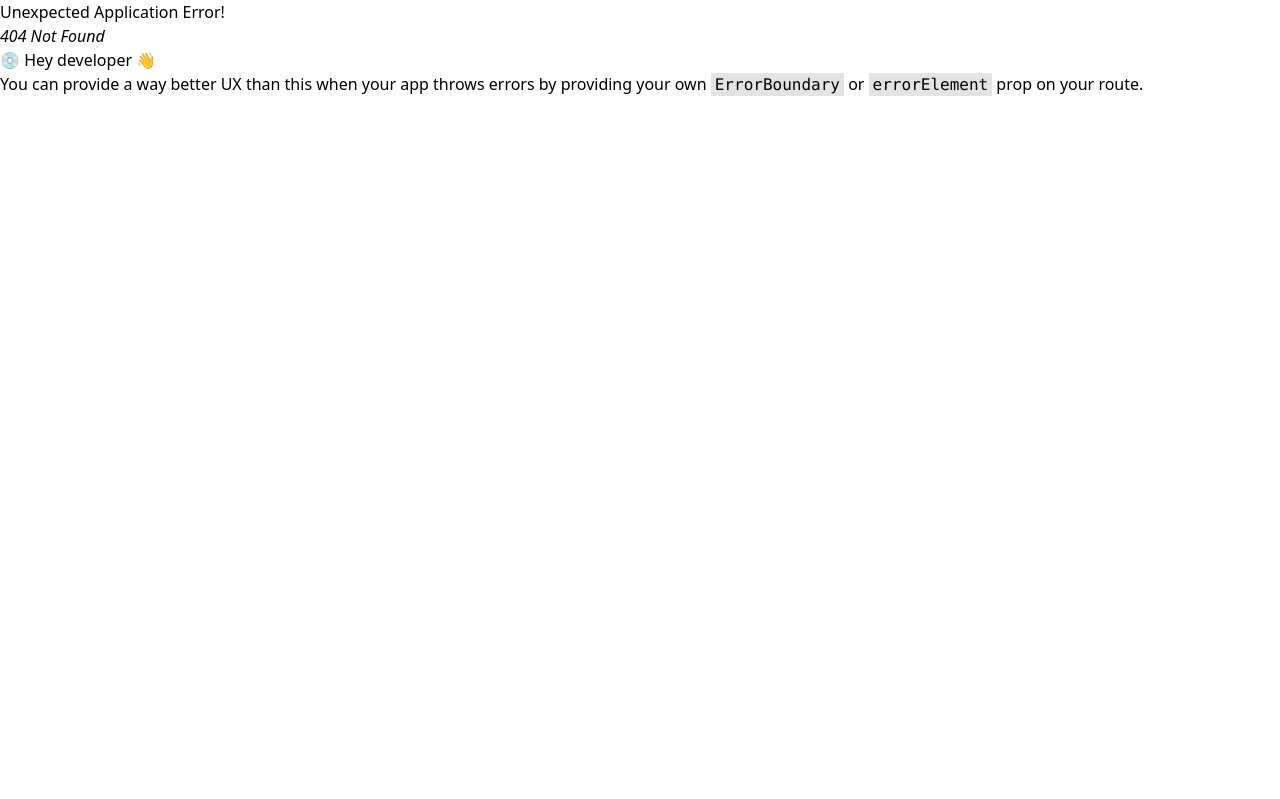
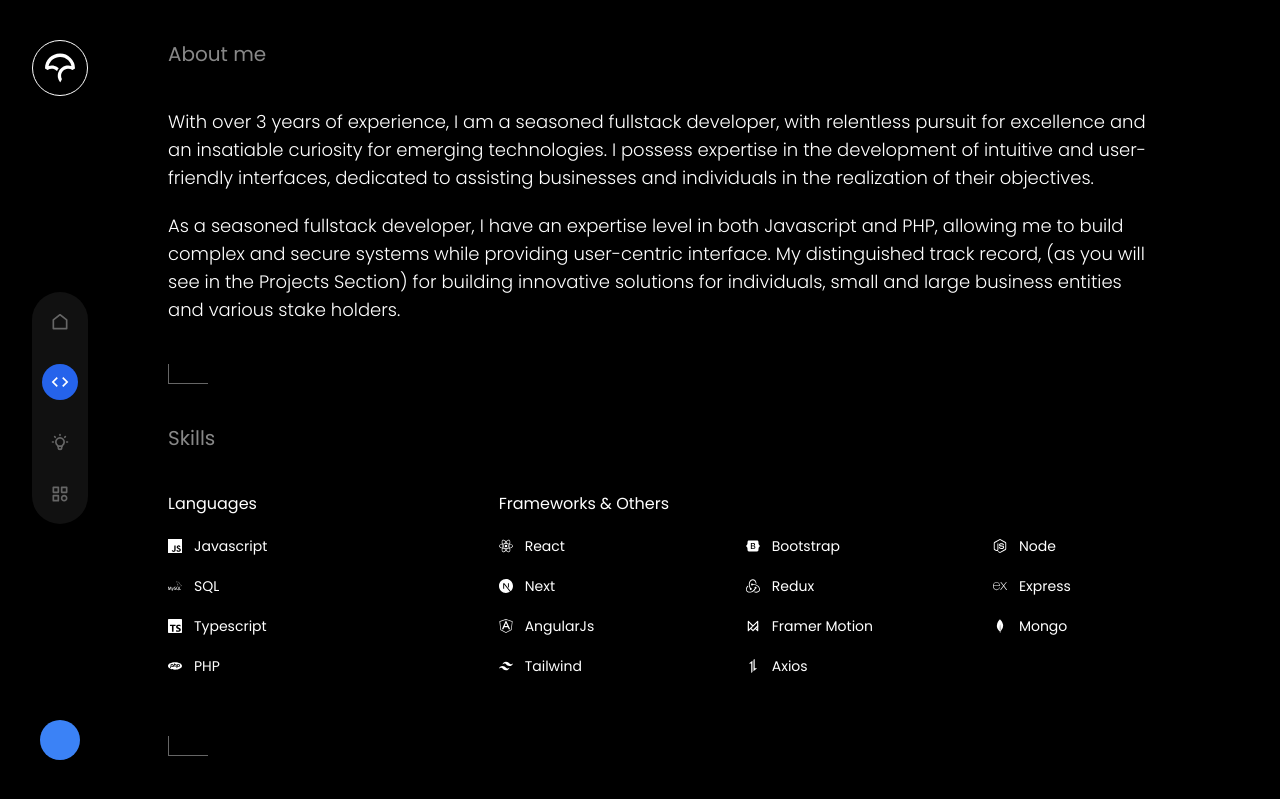
Before and after one commit to nsudekenechi/portfolio, a React (Vite) app in the folder frontend/: page /skills in a window 1280 px wide. Before the commit this address had no page. Shown: the top 799 px of the page. Built offline with nearby package versions, Linux system fonts and the light colour scheme.

Commit message:
Started Professional Experience

```diff
--- a/frontend/src/assets/App.css
+++ b/frontend/src/assets/App.css
@@ -1 +1,11 @@
-@import url('https://fonts.googleapis.com/css2?family=Fira+Sans:ital,wght@0,100;0,200;0,300;0,400;0,500;0,600;0,700;0,800;0,900;1,100;1,200;1,300;1,400;1,500;1,600;1,700;1,800;1,900&family=Poppins:ital,wght@0,100;0,200;0,300;0,400;0,500;0,600;0,700;0,800;0,900;1,100;1,200;1,300;1,400;1,500;1,600;1,700;1,800;1,900&family=Roboto:ital,wght@0,100;0,300;0,400;0,500;0,700;0,900;1,100;1,300;1,400;1,500;1,700;1,900&display=swap')
+@import url('https://fonts.googleapis.com/css2?family=Fira+Sans:ital,wght@0,100;0,200;0,300;0,400;0,500;0,600;0,700;0,800;0,900;1,100;1,200;1,300;1,400;1,500;1,600;1,700;1,800;1,900&family=Poppins:ital,wght@0,100;0,200;0,300;0,400;0,500;0,600;0,700;0,800;0,900;1,100;1,200;1,300;1,400;1,500;1,600;1,700;1,800;1,900&family=Roboto:ital,wght@0,100;0,300;0,400;0,500;0,700;0,900;1,100;1,300;1,400;1,500;1,700;1,900&display=swap');
+
+::-webkit-scrollbar{
+    background-color: #000;
+    width: 7px;
+}
+::-webkit-scrollbar-thumb{
+    background-color: #ccc;
+    border-radius: 20px;
+    height: 10px;
+}
--- a/frontend/src/pages/Home.jsx
+++ b/frontend/src/pages/Home.jsx
@@ -6,7 +6,7 @@ import { FaTwitter } from "react-icons/fa";
 import { Link } from 'react-router-dom';
 export const Home = () => {
     return (
-        <div className='text-white grid grid-cols-3 p-10'>
+        <div className='text-white grid grid-cols-3'>
             <div className='col-span-2'>
                 <h1 className=' text-[5rem] font-bold font-[poppins] mb-2'>Kenechi <br /> <span className='border-b border-b-blue-600 '>N</span>sude.</h1>
                 <h1 className='text-xl mb-10 font-[poppins]'>FullStack Developer</h1>
@@ -27,9 +27,8 @@ export const Home = () => {
             </div>
             <div className='font-[poppins]'>
                 <p className='text-2xl text-[#888] mb-10'>Hello, There 👋</p>
-                <p className='text-lg text-[#fff] leading-10'>
-                    With over 3 years of experience, I am a seasoned fullstack developer, with relentless pursuit for excellence and an insatiable curiosity for emerging technologies.
-                    I possess expertise in the development of intuitive and user-friendly interfaces, dedicated to assisting businesses and individuals in the realization of their objectives.
+                <p className='leading-7'>My name is Kenechi Nsude, a fullstack developer with a flair for building innovative solutions for both individuals and large businesses.
+                    My passion for technology extends beyond coding, driving me to stay abreast of industry trends and consistently exceed client expectations. Let's collaborate to bring your digital vision to life.
                 </p>
             </div>
         </div>
--- a/frontend/src/pages/HomeContainer.jsx
+++ b/frontend/src/pages/HomeContainer.jsx
@@ -45,7 +45,7 @@ export const HomeContainer = () => {
   }, [])
 
   return (
-    <div className='bg-black min-h-screen grid grid-cols-10 '>
+    <div className='bg-black min-h-screen grid grid-cols-1 md:grid-cols-10 '>
       <nav className=' '>
         <div className=" fixed px-8 flex flex-col items-center justify-between h-screen top-0 py-10">
           <NavLink to={""} className='border border-white flex justify-center items-center  h-14 w-14 rounded-full'>
@@ -54,9 +54,9 @@ export const HomeContainer = () => {
           <ul className='bg-[#111]  w-[100%] rounded-full py-5 text-[#666] flex flex-col items-center gap-y-8 shadow-inputShadow '>
             {
               links.map((link, index) =>
-                <NavLink key={index} to={link.to} className={({ isActive }) => `${isActive ? 'text-white bg-blue-600 p-2 rounded-full' : 'hover:text-white '} relative`} onMouseOver={() => handleShowLinks(link.to)} onMouseOut={() => handleHideLinks(link.to)}><link.icon className=' hover:rotate-[360deg] duration-1000' size={20} />
+                <NavLink key={index} to={link.to} className={({ isActive }) => `${isActive ? 'text-white bg-blue-600 p-2 rounded-full' : 'hover:text-white '} relative duration-100`} onMouseOver={() => handleShowLinks(link.to)} onMouseOut={() => handleHideLinks(link.to)}><link.icon className=' hover:rotate-[360deg] duration-1000' size={20} />
                   <div className={'overflow-hidden  absolute top-[50%] translate-y-[-50%] left-[50px] '}>
-                    <p className={`${link.isHovered ? "translate-x-[0%] opacity-100" : "translate-x-[-100%] opacity-0"} text-sm text-white capitalize duration-500 font-[poppins]`}>{link.to ? link.to : "home"}
+                    <p className={`${link.isHovered ? "translate-x-[0%] opacity-100" : "translate-x-[-100%] opacity-0"} text-xs text-white capitalize duration-500 font-[poppins]`}>{link.to ? link.to : "home"}
                     </p>
                   </div>
                 </NavLink>
@@ -68,7 +68,7 @@ export const HomeContainer = () => {
           </div>
         </div>
       </nav>
-      <div className='col-span-9 py-10 pr-10'>
+      <div className='p-5 md:col-span-9 md:p-10 font-[poppins]'>
         <Outlet />
       </div>
     </div>
--- /dev/null
+++ b/frontend/src/pages/Skills.jsx
@@ -0,0 +1,159 @@
+import React from 'react'
+import { Link } from 'react-router-dom'
+import { SiAngularjs, SiAxios, SiBootstrap, SiExpress, SiFigma, SiJavascript, SiMongodb, SiNextdotjs, SiNodedotjs, SiPhp, SiReact, SiRedux, SiTailwindcss, SiTypescript } from "react-icons/si";
+import { SiMysql } from "react-icons/si";
+import { TbBrandFramerMotion } from 'react-icons/tb';
+export const Skills = () => {
+    const skills = {
+        languages: [
+
+            {
+                icon: SiJavascript,
+                title: "Javascript"
+            },
+            {
+                icon: SiMysql,
+                title: "SQL"
+            },
+            {
+                icon: SiTypescript,
+                title: "Typescript"
+            },
+            {
+                icon: SiPhp,
+                title: "PHP"
+            }
+        ],
+        frameworks: [
+            {
+                icon: SiReact,
+                title: "React"
+            },
+            {
+                icon: SiNextdotjs,
+                title: "Next"
+            },
+            {
+                icon: SiAngularjs,
+                title: "AngularJs"
+            },
+            {
+                icon: SiTailwindcss,
+                title: "Tailwind"
+            },
+            {
+                icon: SiBootstrap,
+                title: "Bootstrap"
+            },
+            {
+                icon: SiRedux,
+                title: "Redux"
+            },
+            {
+                icon: TbBrandFramerMotion,
+                title: "Framer Motion"
+            },
+            {
+                icon: SiAxios,
+                title: "Axios"
+            },
+            {
+                icon: SiNodedotjs,
+                title: "Node"
+            },
+            {
+                icon: SiExpress,
+                title: "Express"
+            },
+            {
+                icon: SiMongodb,
+                title: "Mongo"
+            }
+
+
+        ]
+    }
+    return (
+        <div className='md:pr-20 '>
+
+            <h1 className='text-[#888] text-xl mb-10'>About me</h1>
+            <div className='flex flex-col gap-y-5 text-lg text-[#fff]  leading-7 font-light'>
+                <p >
+                    With over 3 years of experience, I am a seasoned fullstack developer, with relentless pursuit for excellence and an insatiable curiosity for emerging technologies.
+                    I possess expertise in the development of intuitive and user-friendly interfaces, dedicated to assisting businesses and individuals in the realization of their objectives.
+                </p>
+
+                <p>As a seasoned fullstack developer, I have an expertise level in both Javascript and PHP,  allowing me to build complex and secure systems while providing user-centric interface.   My distinguished track record, (as you will see in the <Link to={"/projects"}>Projects Section</Link>) for building innovative solutions for individuals, small and large business entities and various stake holders.</p>
+            </div>
+
+
+            <div className='w-10 h-5 border-l border-b border-[#666] my-10'></div>
+
+            <h1 className='text-[#888] text-xl mb-10'>Skills</h1>
+
+            <div className='grid grid-cols-1 md:grid-cols-3'>
+                <div className='text-white'>
+                    <h1 className='mb-5'>Languages</h1>
+                    {
+                        skills.languages.map((skill, index) => <div className='flex items-center gap-x-3 text-sm mb-5' key={index}>
+                            <skill.icon />
+                            <span>{skill.title}</span>
+                        </div>)
+                    }
+
+
+                </div>
+                <div className='text-white col-span-2'>
+                    <h1 className='mb-5'>Frameworks & Others</h1>
+                    <div className='grid grid-cols-2 md:grid-cols-3 gap-x-20'>
+                        <div>
+                            {
+                                skills.frameworks.map((skill, index) => index + 1 <= 4 && <div className='flex items-center gap-x-3 text-sm mb-5' key={index}>
+                                    <skill.icon />
+                                    <span>{skill.title}</span>
+                                </div>)
+                            }
+                        </div>
+                        <div>
+                            {
+                                skills.frameworks.map((skill, index) => index + 1 > 4 && index + 1 <= 8 && <div className='flex items-center gap-x-3 text-sm mb-5' key={index}>
+                                    <skill.icon />
+                                    <span>{skill.title}</span>
+                                </div>)
+                            }
+                        </div>
+                        <div>
+                            {
+                                skills.frameworks.map((skill, index) => index + 1 > 8 && index + 1 <= 12 && <div className='flex items-center gap-x-3 text-sm mb-5' key={index}>
+                                    <skill.icon />
+                                    <span>{skill.title}</span>
+                                </div>)
+                            }
+                        </div>
+                    </div>
+
+
+                </div>
+            </div>
+
+            <div className='w-10 h-5 border-l border-b border-[#666] my-10'></div>
+
+            <h1 className='text-[#888] text-xl mb-10'>Professional Experience</h1>
+
+            <div>
+                <div className="grid grid-cols-2 text-white font-Fira">
+                    <div className='grid grid-cols-12 gap-x-5 items-center'>
+                        <div className='col-span-2'>
+                            <img src="./worldBrain.png" className='object-cover object-center' alt="" />
+                        </div>
+                        <div className='col-span-10'>
+                            <h1 className='text-lg'>Fullstack Developer</h1>
+                            <p className='text-sm text-[#888]'>World Brain Technology</p>
+                            <p className='text-sm text-[#888]'>Oct 2021 - Present</p>
+                        </div>
+                    </div>
+                </div>
+            </div>
+        </div>
+    )
+}
--- a/frontend/src/routers/AllRoutes.jsx
+++ b/frontend/src/routers/AllRoutes.jsx
@@ -5,6 +5,7 @@ import { Dashboard } from "../pages/admin/Dashboard";
 import { DashboardContainer } from "../pages/admin/DashboardContainer";
 import { HomeContainer } from "../pages/HomeContainer";
 import { Home } from "../pages/Home";
+import { Skills } from "../pages/Skills";
 
 export const Routes = createBrowserRouter([
     {
@@ -14,6 +15,10 @@ export const Routes = createBrowserRouter([
             {
                 path: "",
                 element: <Home />
+            },
+            {
+                path: "skills",
+                element: <Skills />
             }
         ]
 
--- a/frontend/tailwind.config.js
+++ b/frontend/tailwind.config.js
@@ -13,6 +13,9 @@ export default {
       },
       fontFamily: {
         "Fira": "'Fira Sans'"
+      },
+      borderRadius: {
+        "custom": "49% 51% 46% 54% / 28% 49% 51% 72% "
       }
     },
   },
```
Also changed, not shown: frontend/public/newPics.jpg (added), frontend/public/worldBrain.png (added).
